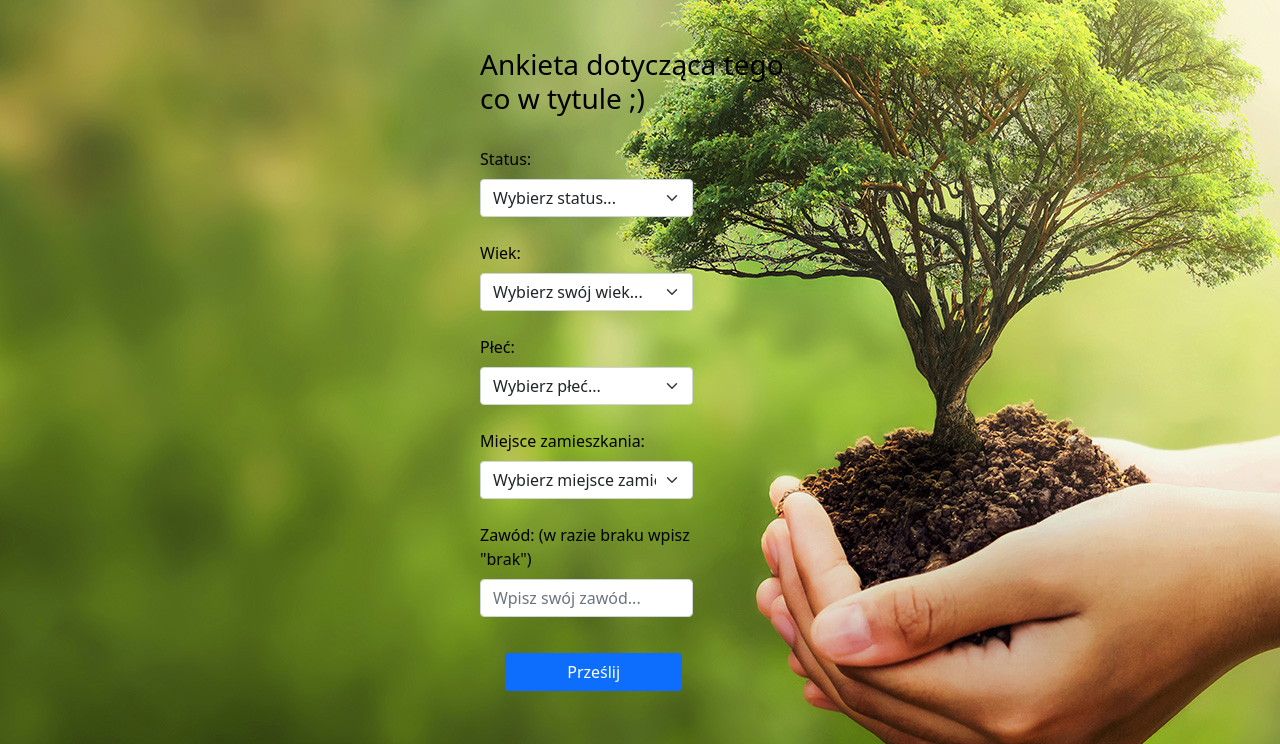
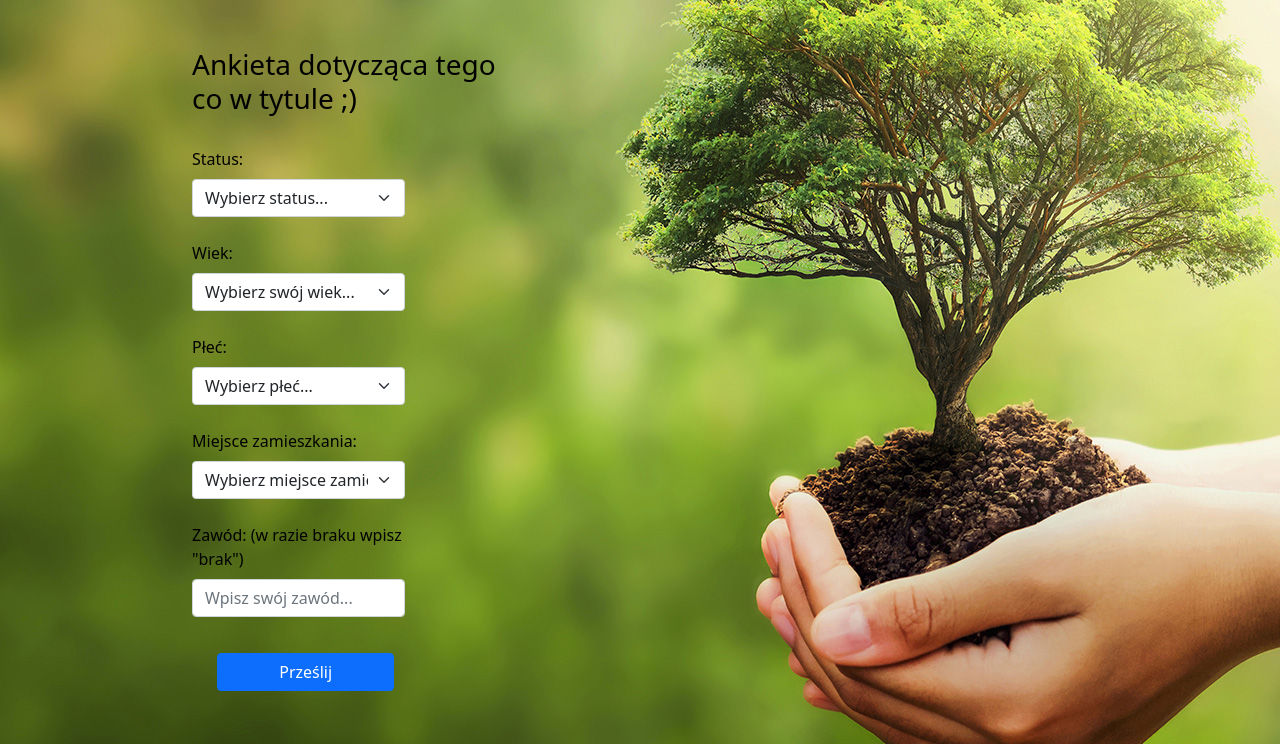
Before and after one commit to Magsxl/WebApp, a Flask app: page / in a window 1280 px wide. Shown: the part 56-800 px from the top of the page. Run offline with Flask 2, Linux system fonts and the light colour scheme.

Commit message:
Set margin for form

```diff
--- a/templates/index.html
+++ b/templates/index.html
@@ -29,7 +29,7 @@
         </button>
       </div>
     </nav>
-    <div class="col-3 pt-5" id="centrum">
+    <div class="col-3 pt-5 position-absolute start-0" id="formularz">
       <h3>Ankieta dotycząca tego co w tytule ;)</h3>
       <form method="POST" class="needs-validation" action="/" novalidate>
         <div class="col-8 pt-4"> <!--Status select-->
@@ -141,8 +141,8 @@
       color: black;
     }
 
-    #centrum {
-      margin: auto;
+    #formularz {
+      margin-left: 15%;
     }
   </style>
 </html>
```
